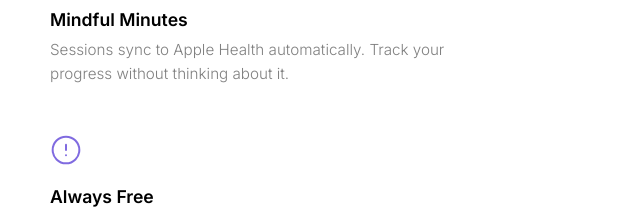
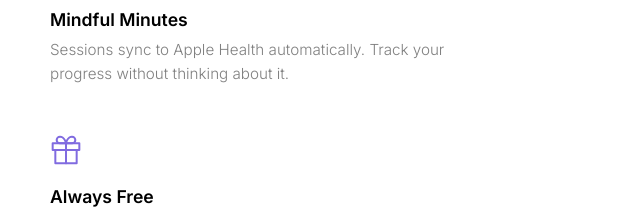
Before and after one commit to yuriisuhov/mindful-website, a plain HTML site: page index.html in a window 1280 px wide. Shown: the part 1880-2092 px from the top of the page, 610-1250 px from the left. Drawn offline with Linux system fonts and the light colour scheme.

Commit message:
Swap Always Free icon to gift

```diff
--- a/index.html
+++ b/index.html
@@ -83,9 +83,11 @@
                 <div class="feature-card">
                     <div class="feature-icon">
                         <svg width="32" height="32" viewBox="0 0 24 24" fill="none" stroke="currentColor" stroke-width="1.5" stroke-linecap="round" stroke-linejoin="round">
-                            <circle cx="12" cy="12" r="10"/>
-                            <line x1="12" y1="8" x2="12" y2="12"/>
-                            <line x1="12" y1="16" x2="12.01" y2="16"/>
+                            <polyline points="20 12 20 22 4 22 4 12"/>
+                            <rect x="2" y="7" width="20" height="5"/>
+                            <line x1="12" y1="22" x2="12" y2="7"/>
+                            <path d="M12 7H7.5a2.5 2.5 0 0 1 0-5C11 2 12 7 12 7z"/>
+                            <path d="M12 7h4.5a2.5 2.5 0 0 0 0-5C13 2 12 7 12 7z"/>
                         </svg>
                     </div>
                     <h3>Always Free</h3>
```
